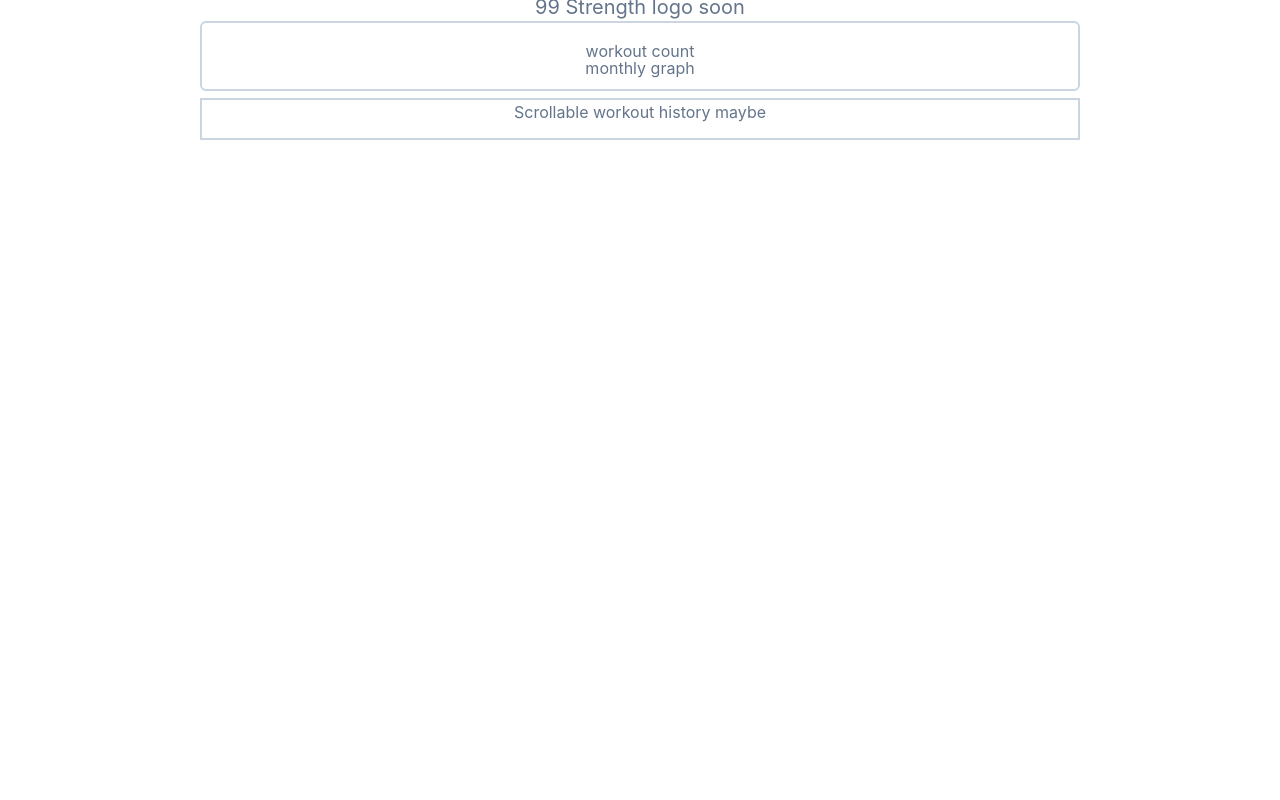
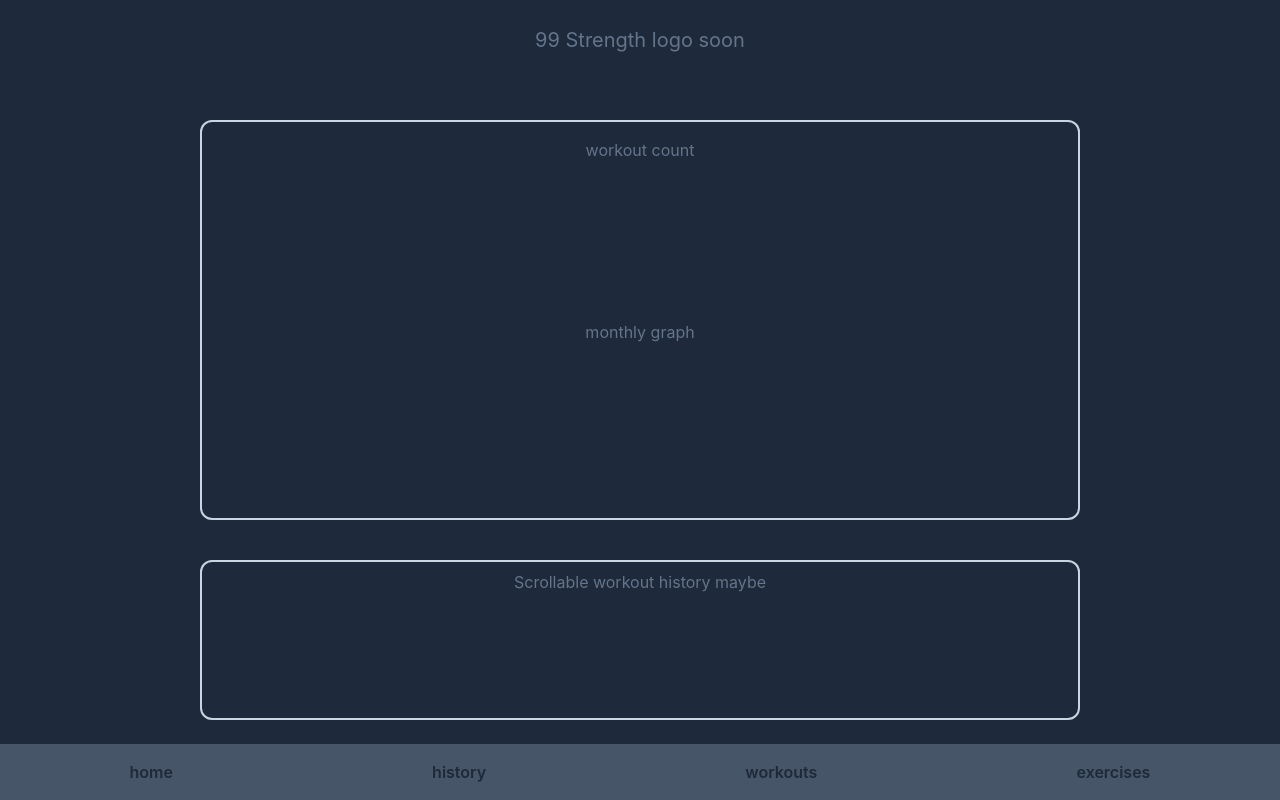
Before and after one commit to AndrewOWStyles/99-strength, a React (Create React App) app: page / in a window 1280 px wide. Built offline with nearby package versions, Linux system fonts and the light colour scheme.

Commit message:
added a navbar layout, no working links yet

```diff
--- a/src/App.jsx
+++ b/src/App.js
@@ -1,11 +1,15 @@
 import React from 'react';
 import './App.css';
 import HomeScreen from './components/HomeScreen';
+import NavBar from './components/navbar';
 
 function App() {
   return (
     <div className="w-screen h-screen bg-slate-800">
       <HomeScreen />
+      <div className='w-screen fixed bottom-0 left-0 right-0'>
+        <NavBar />
+      </div>
     </div>
   );
 }
--- a/src/components/HomeScreen.js
+++ b/src/components/HomeScreen.js
@@ -5,9 +5,9 @@ const HomeScreen = () => {
 
 
     return (
-        <div className="w-3/4 h-full mx-auto grid justify-items-center items-center" style={{ gridTemplateRows: '10% 60% 30%' }}>
+        <div className="w-3/4 h-full mx-auto grid justify-items-center items-center" style={{ gridTemplateRows: '10% 60% 20%' }}>
             <div className="text-slate-500 text-xl">99 Strength logo soon</div>
-            <div className="w-11/12 h-5/6 p-4 border-solid border-2 border-slate-300 rounded-md flex flex-col items-center text-slate-500">
+            <div className="w-11/12 h-5/6 p-4 border-solid border-2 border-slate-300 rounded-xl flex flex-col items-center text-slate-500">
                 <div className='h-1/2'>
                     workout count
                 </div>
@@ -15,7 +15,11 @@ const HomeScreen = () => {
                     monthly graph
                 </div>
             </div>
-            <div className="w-11/12 h-full text-slate-500 border-solid border-2 border-slate-300 flex justify-center">Scrollable workout history maybe</div>
+            <div className="w-11/12 h-full p-2 text-slate-500 border-solid border-2 border-slate-300 rounded-xl flex justify-center">
+                <div>
+                    Scrollable workout history maybe
+                </div>
+            </div>
         </div>
     );
 };
--- /dev/null
+++ b/src/components/navbar.js
@@ -0,0 +1,17 @@
+import React from 'react';
+
+const NavBar = () => {
+
+
+
+    return (
+        <div className="w-full h-14 flex flex-row items-center justify-around bg-slate-600 text-slate-800 font-semibold">
+            <div>home</div>
+            <div>history</div>
+            <div>workouts</div>
+            <div>exercises</div>
+        </div>
+    );
+};
+
+export default NavBar;
```
